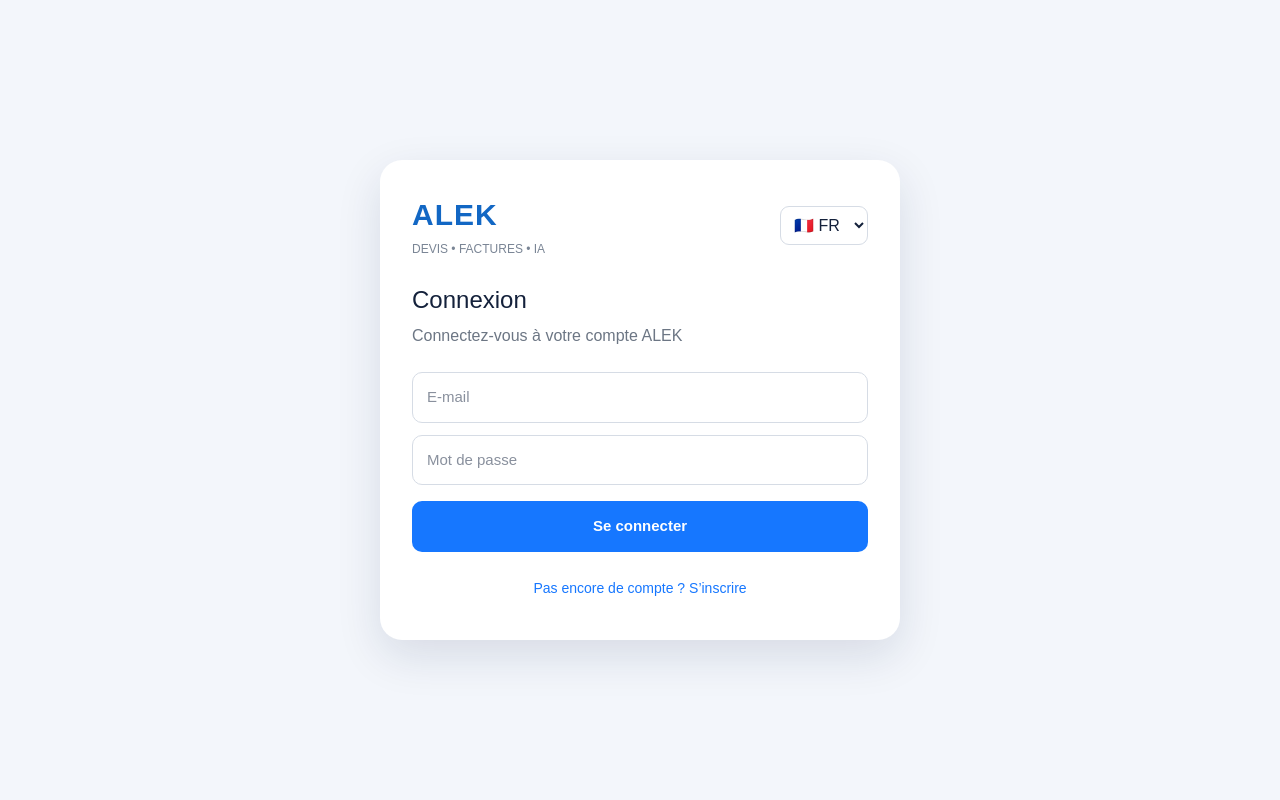
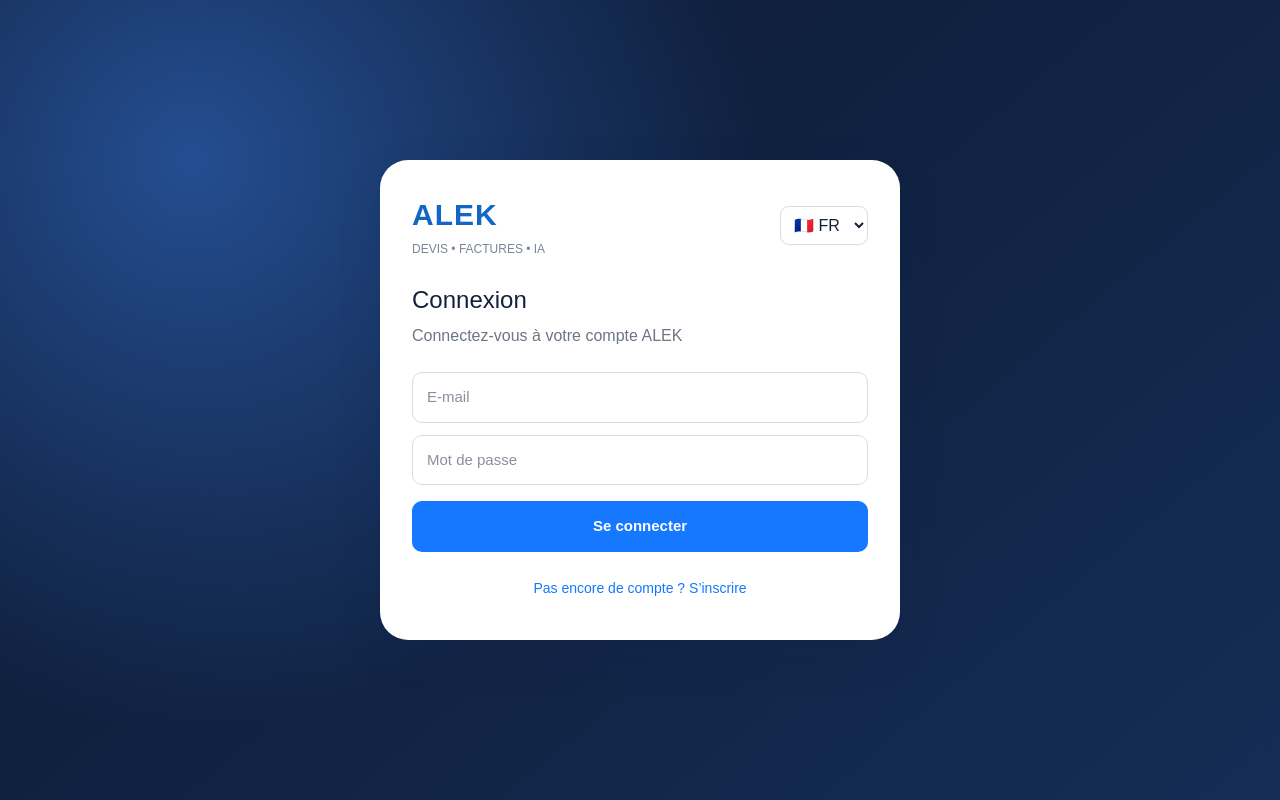
Before and after one commit to rostomiorjonikidze-dotcom/ALEK-app, a Next.js app: page /login in a window 1280 px wide. Built offline with nearby package versions, Linux system fonts and the light colour scheme; no server answers.

Commit message:
Match login and registration page to premium navy ALEK design

```diff
--- a/app/login/page.tsx
+++ b/app/login/page.tsx
@@ -331,7 +331,7 @@ export default function LoginPage() {
       dir={lang === "ar" ? "rtl" : "ltr"}
       style={{
         minHeight: "100vh",
-        background: "#f3f6fb",
+        background: "radial-gradient(circle at 15% 20%, #244e91 0%, transparent 45%), linear-gradient(140deg, #0c1830, #152d55)",
         display: "flex",
         justifyContent: "center",
         alignItems: "center",
@@ -344,7 +344,7 @@ export default function LoginPage() {
           width: "100%",
           maxWidth: "520px",
           background: "#ffffff",
-          borderRadius: "22px",
+          borderRadius: "28px",
           padding: "32px",
           boxShadow: "0 16px 45px rgba(15, 36, 70, 0.12)",
         }}
```
